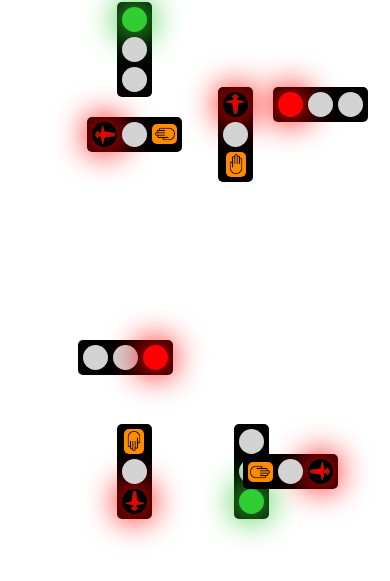
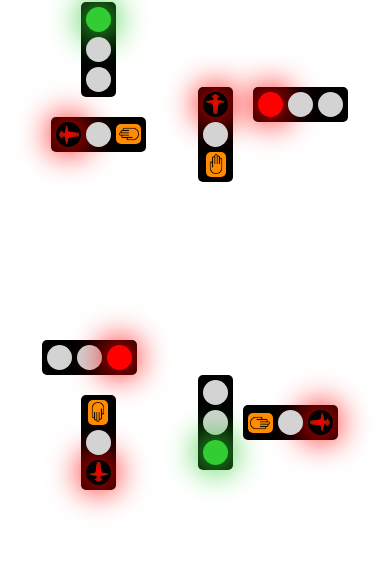
Before and after one commit to Fabian-Kleine/stoplights, a plain HTML site: page index.html in a window 390 px wide. Shown: the part 39-620 px from the top of the page. Drawn offline with nearby package versions, Linux system fonts and the light colour scheme.

Commit message:
fixed: mobile overlapping

```diff
--- a/stoplights.css
+++ b/stoplights.css
@@ -143,3 +143,25 @@
         background-color: darkred;
     }
 }
+
+@media only screen and (max-width: 775px) {
+    .stoplights-grid {
+        display: grid;
+        grid-template-columns: repeat(4, 10vw);
+        grid-template-rows: repeat(4, 10vh);
+        grid-column-gap: 0px;
+        grid-row-gap: 0px;
+    }
+
+    #pedestrianStoplightRight {
+        margin-left: 20px;
+    }
+
+    #pedestrianStoplightBottom {
+        margin-top: 20px;
+    }
+
+    #pedestrianStoplightLeft {
+        margin-right: 20px;
+    }
+}
```
